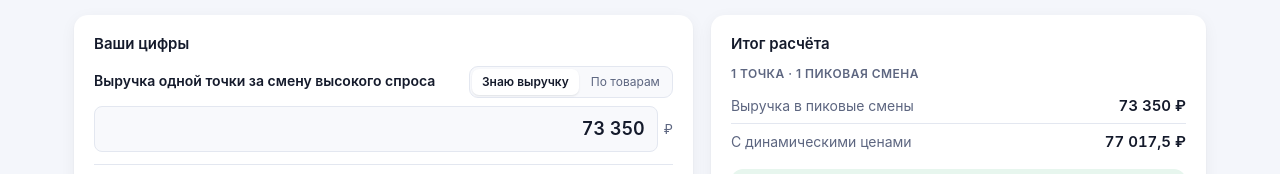
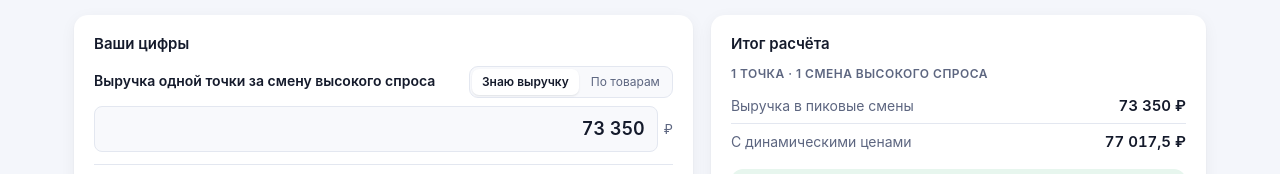
Before and after one commit to terrris/prototype_-calculator_landingpage, a plain HTML site: page index.html in a window 1280 px wide. Shown: the part 111-285 px from the top of the page. Drawn offline with Linux system fonts and the light colour scheme.

Commit message:
Rename per-shift results heading
Co-Authored-By: Claude Opus 5.5 <noreply@anthropic.com>

```diff
--- a/index.html
+++ b/index.html
@@ -265,7 +265,7 @@
     <section class="card results" aria-labelledby="results-title" aria-live="polite">
       <h2 id="results-title">Итог расчёта</h2>
 
-      <p class="group-title">1 точка · 1 пиковая смена</p>
+      <p class="group-title">1 точка · 1 смена высокого спроса</p>
       <div class="row"><span class="label">Выручка в пиковые смены</span><span class="value" id="rBase">—</span></div>
       <div class="row"><span class="label">С динамическими ценами</span><span class="value" id="rDyn">—</span></div>
 
```
